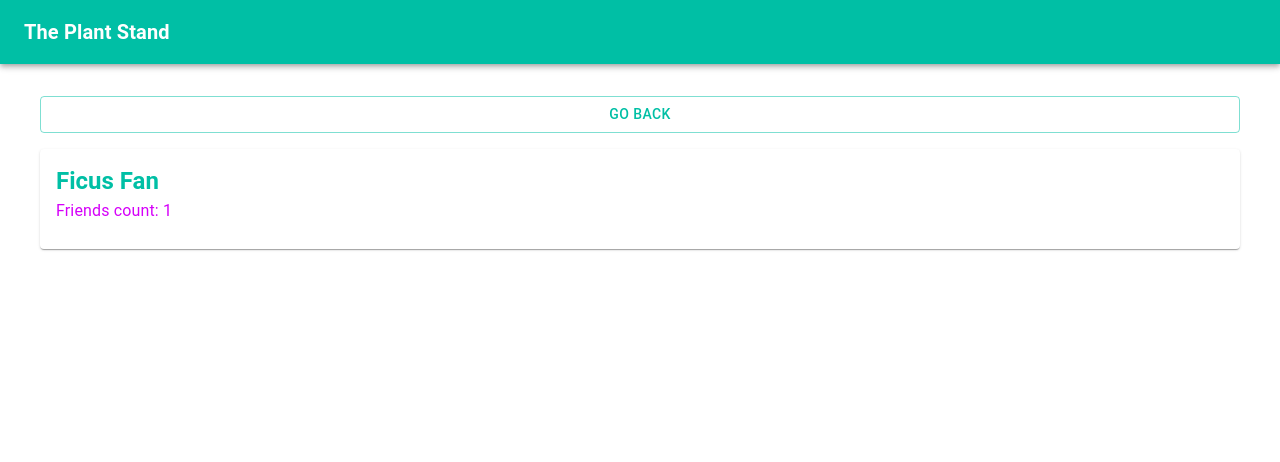
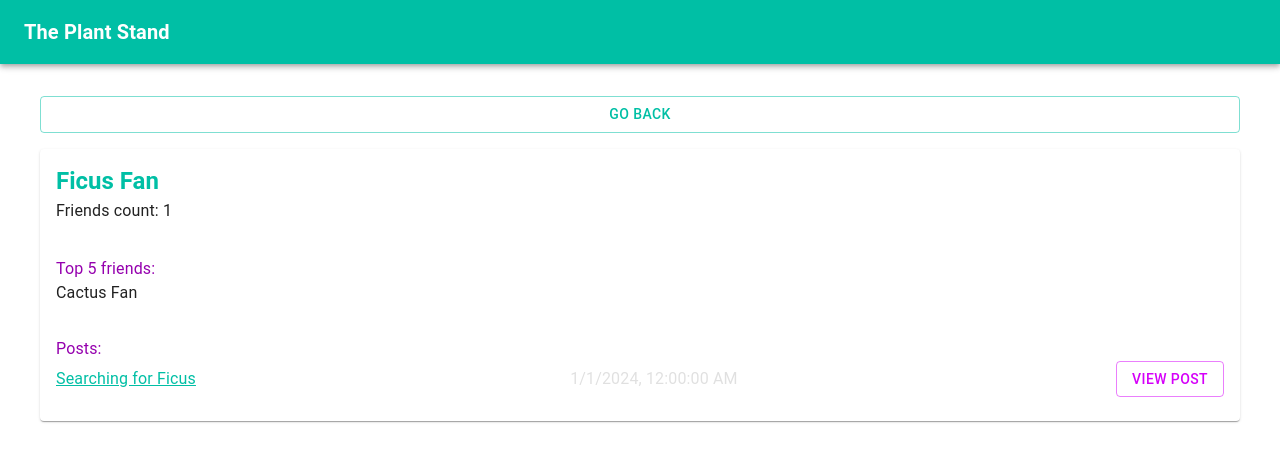
Before and after one commit to tatsianash/plant-social, a React (Vite) app: page /user/1 in a window 1280 px wide. Shown: the top 462 px of the page. Built offline with nearby package versions, Linux system fonts and the light colour scheme; data requests are answered from the project's data file.

Commit message:
Refactor user page

```diff
--- a/db.json
+++ b/db.json
@@ -10,12 +10,22 @@
 		{
 			"id": 1,
 			"displayName": "Ficus Fan",
-			"friends": [{ "id": 2, "displayName": "Cactus Fan" }]
+			"friends": [{ "id": 2, "displayName": "Cactus Fan" }],
+			"posts": [
+				{
+					"id": "1",
+					"title": "Searching for Ficus",
+					"createdAt": "2024-01-01T00:00:00.000Z"
+				}
+			]
 		},
 		{
 			"id": 2,
 			"displayName": "Cactus Fan",
-			"friends": [{ "id": 1, "displayName": "Ficus Fan" }]
+			"friends": [{ "id": 1, "displayName": "Ficus Fan" }],
+			"posts": [
+				{ "id": 2, "title": "Cactus available", "createdAt": "2023-12-01T00:00:00.000Z" }
+			]
 		},
 		{
 			"id": 3,
@@ -36,7 +46,8 @@
 			"likesCount": 2,
 			"commentsCount": 0,
 			"tags": [{ "id": 5, "label": "Looking for a plant" }],
-			"imageUrl": "https://images.unsplash.com/photo-1501004318641-b39e6451bec6"
+			"imageUrl": "https://images.unsplash.com/photo-1501004318641-b39e6451bec6",
+			"createdAt": "2024-01-01T00:00:00.000Z"
 		},
 		{
 			"id": 2,
@@ -52,7 +63,8 @@
 				{ "id": 3, "label": "Available for sale" },
 				{ "id": 4, "label": "Available for trade" }
 			],
-			"imageUrl": "https://images.unsplash.com/photo-1508022713622-df2d8fb7b4cd"
+			"imageUrl": "https://images.unsplash.com/photo-1508022713622-df2d8fb7b4cd",
+			"createdAt": "2023-12-01T00:00:00.000Z"
 		}
 	],
 	"tags": [
--- /dev/null
+++ b/src/components/users/FriendsSection.tsx
@@ -0,0 +1,34 @@
+import { CardContent, Typography } from "@mui/material";
+import React from "react";
+import { User } from "../../types/user";
+
+interface FriendsSectionProps {
+	friends: User["friends"];
+}
+const FriendsSection = ({ friends }: FriendsSectionProps) => {
+	if (friends?.length === 0)
+		return (
+			<Typography variant="body1" color="secondary.dark">
+				No friends yet
+			</Typography>
+		);
+
+	return (
+		<CardContent>
+			{friends?.length > 0 && (
+				<div>
+					<Typography variant="body1" color="secondary.dark">
+						Top 5 friends:
+					</Typography>
+					{friends.slice(0, 5).map((friend) => (
+						<Typography variant="body1" key={friend.id}>
+							{friend.displayName}
+						</Typography>
+					))}
+				</div>
+			)}
+		</CardContent>
+	);
+};
+
+export default FriendsSection;
--- /dev/null
+++ b/src/components/users/PostsSection.tsx
@@ -0,0 +1,51 @@
+import { Link } from "react-router-dom";
+import { Button, CardContent, Stack, Typography } from "@mui/material";
+import React from "react";
+import { User } from "../../types/user";
+
+interface PostsSectionProps {
+	posts: User["posts"];
+}
+const PostsSection = ({ posts }: PostsSectionProps) => {
+	if (posts?.length === 0)
+		return (
+			<Typography variant="body1" color="secondary.dark">
+				No posts yet
+			</Typography>
+		);
+
+	return (
+		<CardContent>
+			<Typography variant="body1" color="secondary.dark">
+				Posts:
+			</Typography>
+			{posts.map((post) => (
+				<Stack
+					key={post.id}
+					direction="row"
+					gap={1}
+					alignItems="center"
+					spacing={2}
+					justifyContent="space-between"
+				>
+					<Typography color="primary" component={Link} to={`/post/${post.id}`}>
+						{post.title}
+					</Typography>
+					<Typography color="divider">
+						{new Date(post.createdAt).toLocaleString()}&nbsp;
+					</Typography>
+					<Button
+						color="secondary"
+						variant="outlined"
+						component={Link}
+						to={`/post/${post.id}`}
+					>
+						View Post
+					</Button>
+				</Stack>
+			))}
+		</CardContent>
+	);
+};
+
+export default PostsSection;
--- /dev/null
+++ b/src/components/users/UserDetails.tsx
@@ -0,0 +1,27 @@
+import { Card, CardContent, Typography } from "@mui/material";
+import React from "react";
+import { User } from "../../types/user";
+import FriendsSection from "./FriendsSection";
+import PostsSection from "./PostsSection";
+
+interface UserDetailsProps {
+	user: User;
+}
+
+const UserDetails = ({ user }: UserDetailsProps) => {
+	return (
+		<Card key={user.id}>
+			<CardContent>
+				<Typography variant="h5" fontWeight="bold" color="primary">
+					{user.displayName}
+				</Typography>
+				<Typography variant="subtitle1">Friends count: {user.friends.length}</Typography>
+			</CardContent>
+
+			<FriendsSection friends={user.friends} />
+			<PostsSection posts={user.posts} />
+		</Card>
+	);
+};
+
+export default UserDetails;
--- a/src/pages/FeedPage.tsx
+++ b/src/pages/FeedPage.tsx
@@ -1,5 +1,4 @@
 import { useQuery } from "@tanstack/react-query";
-import { Link } from "react-router-dom";
 
 import React from "react";
 import { fetchPosts, postsQueryKey } from "../api/api";
--- a/src/pages/UserPage.tsx
+++ b/src/pages/UserPage.tsx
@@ -2,7 +2,7 @@ import { useQuery } from "@tanstack/react-query";
 import React from "react";
 import { useParams } from "react-router-dom";
 import { fetchUserById, userIdQueryKey } from "../api/api";
-import { Card, CardContent, Typography } from "@mui/material";
+import UserDetails from "../components/users/UserDetails";
 
 const UserPage = () => {
 	const { id } = useParams();
@@ -25,18 +25,7 @@ const UserPage = () => {
 	}
 
 	if (isSuccess) {
-		return (
-			<Card>
-				<CardContent>
-					<Typography variant="h5" fontWeight="bold" color="primary">
-						{user.displayName}
-					</Typography>
-					<Typography variant="subtitle1" color="secondary">
-						Friends count: {user.friends.length}
-					</Typography>
-				</CardContent>
-			</Card>
-		);
+		return <UserDetails user={user} />;
 	}
 };
 
--- a/src/types/post.ts
+++ b/src/types/post.ts
@@ -14,4 +14,5 @@ export type Post = {
 	commentsCount: number;
 	tags: Tag[];
 	imageUrl?: string;
+	createdAt: string;
 };
--- a/src/types/user.ts
+++ b/src/types/user.ts
@@ -1,6 +1,9 @@
+import { Post } from "./post";
+
 export type User = {
 	id: string;
 	displayName: string;
 	photoURL?: string;
 	friends: User[];
+	posts: Post[];
 };
```
